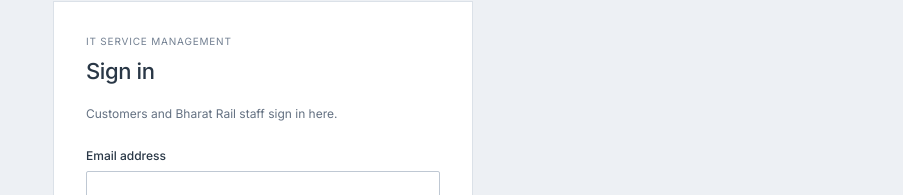
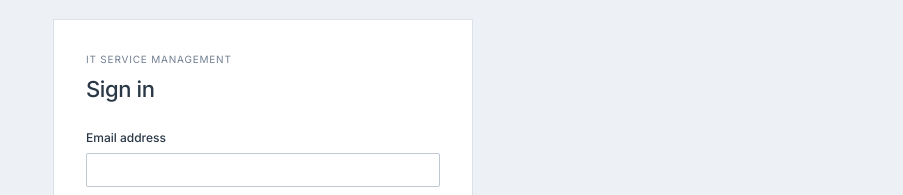
Before and after one commit to dhruvii06/bharat-rail, a React (Vite) app: page / in a window 1280 px wide. Shown: the part 196-391 px from the top of the page, without its empty margins (377-1280 px from the left). Built offline with nearby package versions, Linux system fonts and the light colour scheme; no server answers.

Commit message:
style(login): remove generic sign-in explanatory copy

```diff
--- a/src/pages/Login.tsx
+++ b/src/pages/Login.tsx
@@ -51,7 +51,7 @@ export function Login() {
     <div className="auth-panel">
       <div className="eyebrow">IT SERVICE MANAGEMENT</div>
       <h1>{register ? 'Create a customer account' : 'Sign in'}</h1>
-      <p className="muted">{register ? 'For customers who want to report a problem with Bharat Rail’s online services. Staff accounts are created by the IT manager.' : 'Customers and Bharat Rail staff sign in here.'}</p>
+      {register && <p className="muted">Staff accounts are created by the IT manager.</p>}
       <form onSubmit={submit}>
         {error && <p role="alert" className="error">{error}</p>}
         {notice && <p role="status" className="notice-box">{notice}</p>}
```
